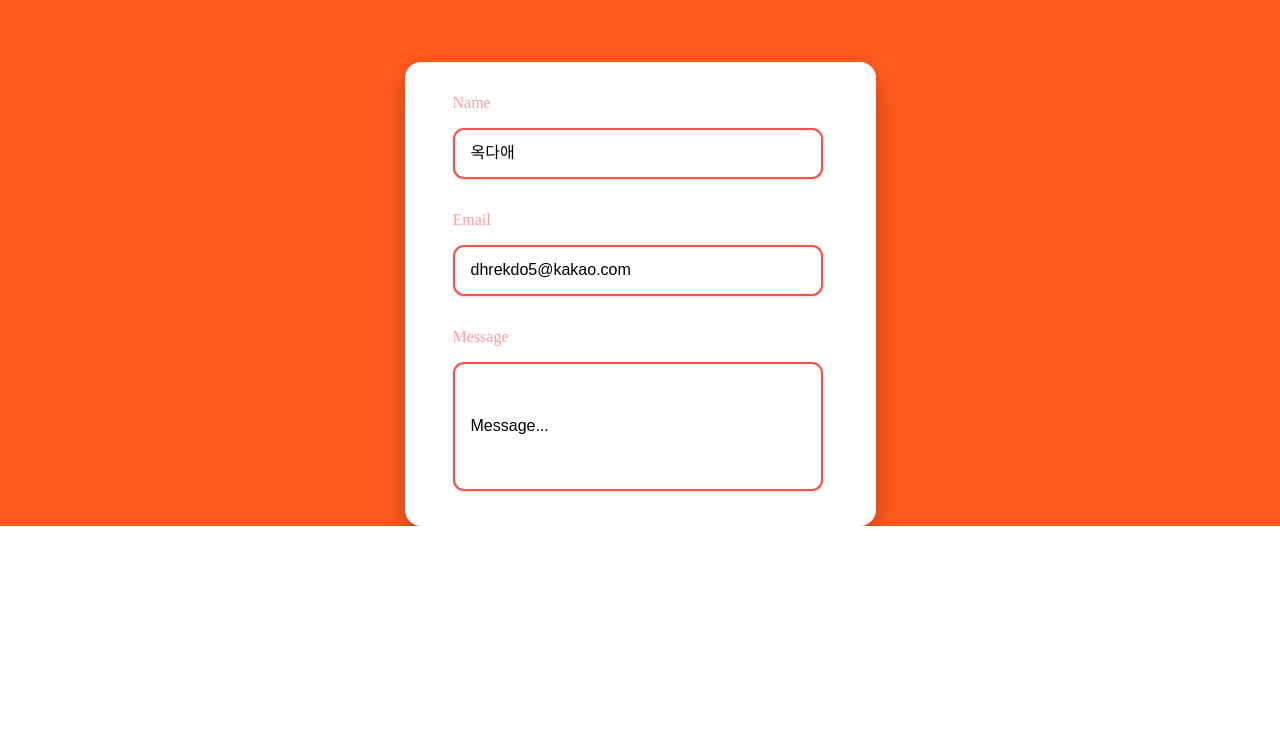
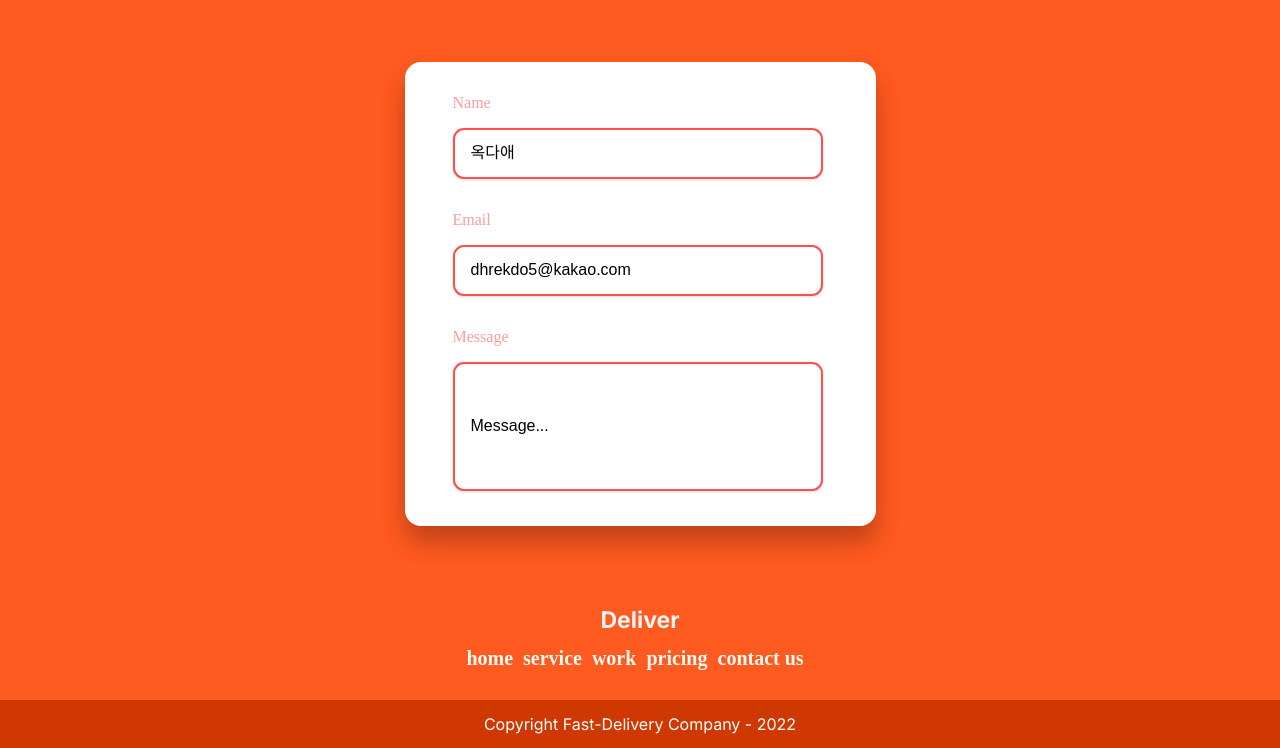
Before and after one commit to okdaae/Deliver, a plain HTML site: page index.html in a window 1280 px wide. Shown: the part 3852-4600 px from the top of the page. Before the commit the page ends 4378 px from the top, so only its background shows below. Drawn offline with Linux system fonts and the light colour scheme.

Commit message:
🎨 Deliver Project

```diff
--- a/index.html
+++ b/index.html
@@ -28,7 +28,7 @@
                 <li class="navbar__link"><a href="#service">Services</a></li>
                 <li class="navbar__link"><a href="#work">Work</a></li>
                 <li class="navbar__link"><a href="#pricing">Pricing</a></li>
-                <li class="navbar__link"><a href="#contact us">Contact us</a></li>
+                <li class="navbar__link"><a href="#contact">Contact us</a></li>
               </ul>
               <!--icon-->
               <div class="navbar__ham">
@@ -306,6 +306,7 @@
                   </div>
                 </div>
               </div><!--iconbox-->
+              <div class="box__group">
                 <div class="textBox">
                   <div class="text__box">
                     <div class="textbox__title">Name</div>
@@ -321,9 +322,37 @@
                   </div>
                 </div>
               </div>
+              <div class="footer1">
+                <div class="footer__logo">
+                  <p class="logo__name">Deliver</p>
+                </div>
+                <nav class="footer__nav">
+                  <ul class="footer__navbar">
+                    <li><a href="#">home</a></li>
+                    <li><a href="#">service</a></li>
+                    <li><a href="#">work</a></li>
+                    <li><a href="#">pricing</a></li>
+                    <li><a href="#">contact us</a></li>
+                  </ul>
+                </nav>
+              </div>
+            </div>
           </div>
         </div>
       </section>
+      <!--Footer-->
+      <section id="footer">
+        <div class="container">
+          <div class="wrapper">
+            <div class="footer2">
+              <p class="footer__detail">
+                Copyright  Fast-Delivery Company - 2022
+              </p>
+            </div>
+          </div>
+        </div>
+      </section>
+
     <script src="./main.js"></script>
 </body>
 </html>
--- a/main.css
+++ b/main.css
@@ -233,6 +233,7 @@ header {
 /*=================== Banenr*/
 #banner .container {
   background-image: linear-gradient(to bottom, var(--light-pink), #fff);
+  transition: var(--smooth);
 }
 .banner__desc{
   display: flex;
@@ -256,6 +257,7 @@ header {
   position: relative;
   height: 100%;
   padding: 14px 0;
+  transition: var(--smooth);
 }
 .banner__img{
   width: 100%;
@@ -275,6 +277,7 @@ header {
       height: 800px;
      display: flex;
      justify-content: space-between;
+     transition: var(--smooth);
     }
     .banner__desc{
       padding:0 0 0 240px;
@@ -303,6 +306,7 @@ header {
     background: linear-gradient(90deg, #FF5A1F 0%, #FF3D3D 100%);
     width: 50%;
     height: 100%;
+    transition: var(--smooth);
     }
     .V_img{
       position: absolute;
@@ -577,6 +581,9 @@ font-family: 'Archivo', sans-serif;
 .cont__icon__box:hover{
   border-radius: 4.78546px;
 }
+.box__group{
+  padding-bottom: 80px;
+}
 .textBox{
   background: #FFFFFF;
   box-shadow: 0px 16px 24px rgba(0, 0, 0, 0.25);
@@ -646,3 +653,47 @@ input:hover{
   font-family: "Inter", serif;
   }
 }
+
+/*===================Footer*/
+#footer .container{
+  display: flex;
+  flex-direction: column;
+  justify-content: center;
+  align-items: center;
+  text-align: center;
+}
+.footer1{
+  background-color: #FF5A1F;
+}
+#footer .container{
+  background: #D03801;
+  padding: 10px 50px;
+}
+.footer__navbar{
+  display: flex;
+  flex-direction: row;
+  justify-content: center;
+  align-items: center;
+  padding-bottom: 30px;
+}
+.footer__navbar li{
+  margin-right: 10px;
+}
+.footer__navbar li a{
+  color: #FFF8F1;
+  font-size: 20px;
+  font-weight: 700;
+}
+.footer__navbar li a:hover{
+  color: var(--title-color);
+}
+.logo__name{
+  color: #FDF2F2;
+  font-size: 23px;
+  font-weight: 700;
+  text-align: center;
+  padding-bottom: 13px;
+}
+.footer__detail{
+  color: #FFFFFF;
+}
```
Lines whose indentation alone changed are shown as unchanged.
